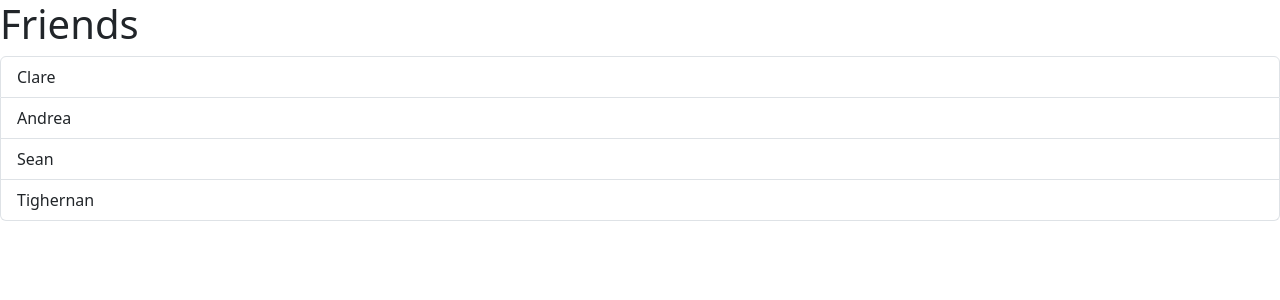
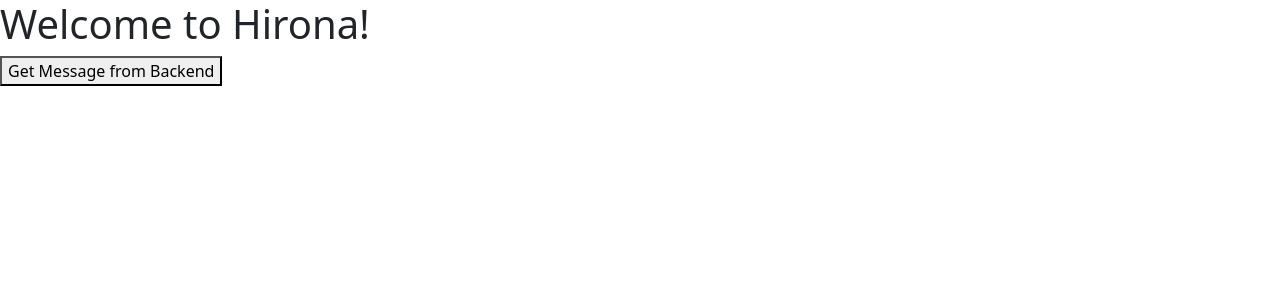
Before and after one commit to dowalsh/hirona, a React (Vite) app in the folder client2/: page / in a window 1280 px wide. Shown: the top 300 px of the page. Built offline with nearby package versions, Linux system fonts and the light colour scheme; no server answers.

Commit message:
tutorial finished and wokring on deployment

```diff
--- a/client2/package.json
+++ b/client2/package.json
@@ -16,6 +16,7 @@
   },
   "devDependencies": {
     "@eslint/js": "^9.17.0",
+    "@types/node": "^22.10.10",
     "@types/react": "^18.3.18",
     "@types/react-dom": "^18.3.5",
     "@vitejs/plugin-react": "^4.3.4",
--- a/client2/src/App.tsx
+++ b/client2/src/App.tsx
@@ -1,22 +1,32 @@
-import ListGroup from "./components/ListGroup";
+import React, { useState } from "react";
+
+// const apiUrl = process.env.REACT_APP_API_URL;
+const apiURL = process.env.VITE_API_URL;
 
 function App() {
-  const items = ["Clare", "Andrea", "Sean", "Tighernan"];
+  const [message, setMessage] = useState("");
 
-  const handleSelectItem = (item: string) => {
-    console.log(`Selected: ${item}`);
+  const handleClick = async () => {
+    try {
+      // Make a GET request to the backend API
+      const response = await fetch(`${apiURL}/api/test`);
+      const data = await response.json();
+
+      // Set the message in the state
+      setMessage(data.message);
+    } catch (error) {
+      console.error("Error fetching data:", error);
+      setMessage("Failed to fetch message from backend");
+    }
   };
 
   return (
-    <div>
-      <ListGroup
-        items={items}
-        heading="Friends"
-        onSelectItem={handleSelectItem}
-      />
+    <div className="App">
+      <h1>Welcome to Hirona!</h1>
+      <button onClick={handleClick}>Get Message from Backend</button>
+      {message && <p>{message}</p>}
     </div>
   );
 }
 
-// this line exports the App function as the default export from this module
 export default App;
```
Also changed, not shown: client2/src/components/Alert.tsx (added, +11 -0 lines), 1 other file (tests, documents, lock files or other folders).
